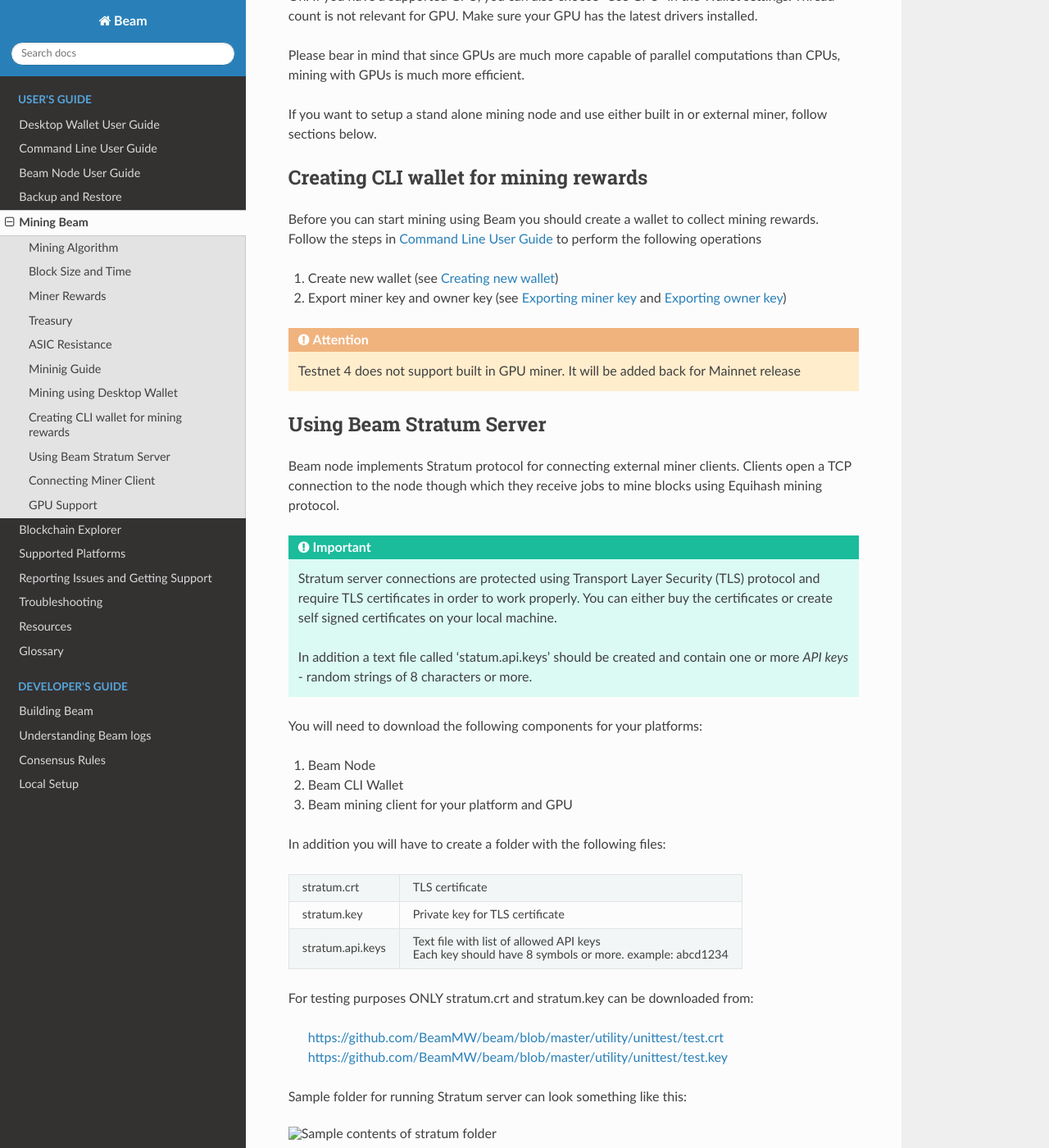
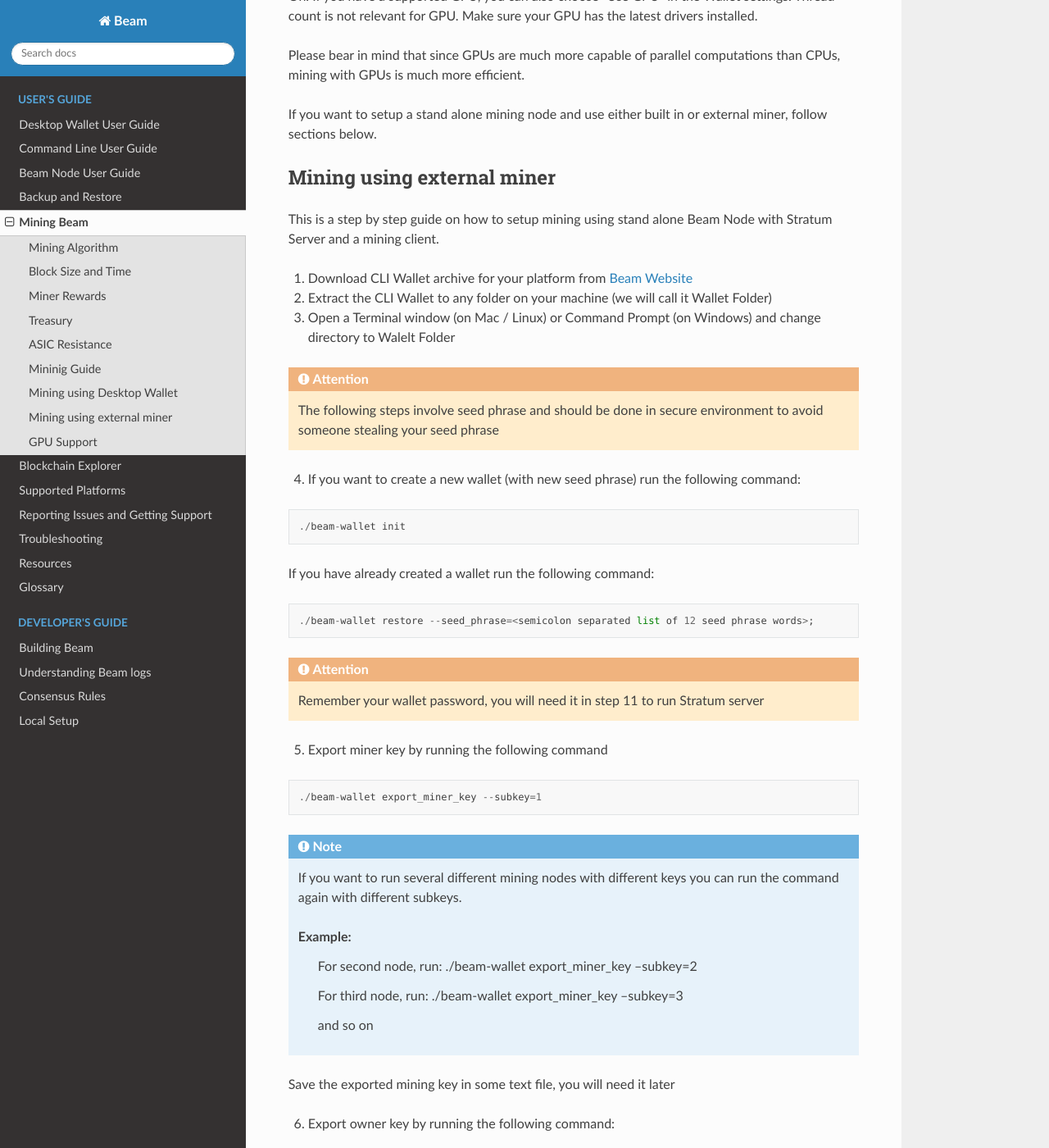
Before and after one commit to BeamMW/beam-docs, a Sphinx documentation site: the page built from source/rtd_pages/user_mining_beam.rst, in a window 1280 px wide and 1400 px high, scrolled down 2215 px. Shown: the whole window at 82% size. Built offline with Sphinx 7.4.7 and the Read the Docs theme 2.0.0, drawn with Linux system fonts in a browser that asks for light colours; the version number could not be read and is left out; some of the changed text lies outside the part shown.

Commit message:
Updated mining guide

```diff
--- a/source/rtd_pages/user_mining_beam.rst
+++ b/source/rtd_pages/user_mining_beam.rst
@@ -59,6 +59,8 @@
 
 To ensure better decentralization, Beam plans to stay ASIC resistance in the first 12-18 months. To achieve this, we plan to perform one or two hard forks – first after approximately 6 months of existence and another one after approximately 12 months. Each hard fork will change the mining algorithm. The exact modifications will be revealed several weeks before the actual hard fork.
 
+
+
 Mininig Guide
 -------------
 
@@ -78,34 +80,94 @@
 
 If you want to setup a stand alone mining node and use either built in or external miner, follow sections below.
 
-Creating CLI wallet for mining rewards
---------------------------------------
-
-Before you can start mining using Beam you should create a wallet to collect mining rewards. Follow the steps in :ref:`command_line_user_guide` to perform the following operations
-
-1. Create new wallet (see :ref:`creating_new_cli_wallet`)
-2. Export miner key and owner key (see :ref:`exporting_miner_key` and :ref:`exporting owner key`)
 
 
-.. attention:: Testnet 4 does not support built in GPU miner. It will be added back for Mainnet release
+Mining using external miner
+---------------------------
 
-Using Beam Stratum Server
--------------------------
+This is a step by step guide on how to setup mining using stand alone Beam Node with Stratum Server and a mining client.
+
+1. Download CLI Wallet archive for your platform from `Beam Website <https://beam.mw/downloads>`_
+
+2. Extract the CLI Wallet to any folder on your machine (we will call it Wallet Folder)
+
+3. Open a Terminal window (on Mac / Linux) or Command Prompt (on Windows) and change directory to Walelt Folder
+
+
+.. attention:: The following steps involve seed phrase and should be done in secure environment to avoid someone stealing your seed phrase
+
+4. If you want to create a new wallet (with new seed phrase) run the following command:
+
+::
+
+	./beam-wallet init
+
+If you have already created a wallet run the following command:
+
+::
+
+	./beam-wallet restore --seed_phrase=<semicolon separated list of 12 seed phrase words>;
+
+.. attention:: Remember your wallet password, you will need it in step 11 to run Stratum server
+
+5. Export miner key by running the following command
+
+::
+
+    ./beam-wallet export_miner_key --subkey=1
+
+.. note:: If you want to run several different mining nodes with different keys you can run the command again with different subkeys.
+
+	Example:
+		For second node, run:
+		./beam-wallet export_miner_key --subkey=2
+
+		For third node, run:
+		./beam-wallet export_miner_key --subkey=3
+
+		and so on
+
+
+Save the exported mining key in some text file, you will need it later
+
+6. Export owner key by running the following command:
+
+::
+
+    ./beam-wallet export_owner_key
+
+Save the exported owner key in some text file, you will need it later
+
+7. Download Beam Node archive for your platform from `Beam Website <https://beam.mw/downloads>`_
+
+8. Extract Beam Node to any folder on your machine (from now on we will call it Node Folder)
+
+9. Create certificate and API key for Stratum server
+
+
+.. note:: If you are only testing you can download the sample certificate and key files from here:
+
+	:download:`Certificate File<stratum/stratum.crt>`
+
+	:download:`Certificate Secret Key File<stratum/stratum.key>`
+
+	:download:`API Keys file <stratum/stratum.api.keys>`
+
+	API Keys file currently contains one key: aaaa1234. You will need to provide it later in the ``--key=aaaa1234`` parameter for miner client.
+
+	You should copy these files to the Beam Node folder (same folder as beam-node binary)
+
+	You can now jump to step 10
+
+.. attention:: For production setup please read the following section carefully
 
 Beam node implements Stratum protocol for connecting external miner clients. Clients open a TCP connection to the node though which they receive jobs to mine blocks using Equihash mining protocol.
 
-.. important:: Stratum server connections are protected using Transport Layer Security (TLS) protocol and require TLS certificates in order to work properly. You can either buy the certificates or create self signed certificates on your local machine.
+Stratum server connections are protected using Transport Layer Security (TLS) protocol and require TLS certificates in order to work properly. You can either buy the certificates or create self signed certificates on your local machine. Instructions on how to do this are outside the scope of this guide. You should receive two files: one for certificate and one with the certificate secret key. For testing purposes you can always use sample files provided in the note above.
 
-	In addition a text file called 'statum.api.keys' should be created and contain one or more *API keys* - random strings of 8 characters or more.
+In addition you should create a file 'stratum.api.keys' which will contain one or more lines. Each line represents one *API key* - random strings of 8 characters or more. You should generate these keys yourself and put each one in new line. These keys are then used by the miner client via --key flag.
 
-
-You will need to download the following components for your platforms:
-
-1. Beam Node
-2. Beam CLI Wallet
-3. Beam mining client for your platform and GPU
-
-In addition you will have to create a folder with the following files:
+As a result you will have three files:
 
 +-------------------------+----------------------------------------------------------------------------------+
 | stratum.crt             | TLS certificate                                                                  |
@@ -117,21 +179,32 @@
 |                         | Each key should have 8 symbols or more. example: abcd1234                        |
 +-------------------------+----------------------------------------------------------------------------------+
 
+All three files should be copied into the same folder. The path to this folder will be provided via --stratum_secrets_folder parameter. By default the path points to the same folder as the node binary.
 
-For testing purposes ONLY stratum.crt and stratum.key can be downloaded from:
-
-	https://github.com/BeamMW/beam/blob/master/utility/unittest/test.crt
-	https://github.com/BeamMW/beam/blob/master/utility/unittest/test.key
-
-
-
-Sample folder for running Stratum server can look something like this:
+At this point Node Folder should look something like this:
 
 .. figure:: images/stratum_folder.png
    :alt: Sample contents of stratum folder
 
+10. Open a Terminal window (on Mac / Linux) or Command Prompt (on Windows) and change directory to Node Folder
 
-To run Beam Node with Stratum server you are required to provide the following parameters:
+11. Run Beam Node with stratum server using the following command:
+
+::
+
+	./beam-node
+		--port=10001
+		--peer=3.0.115.1:8100
+		--stratum_port=10002
+		--stratum_secrets_path=.
+		--key_mine=<mining key you got in step 5 >
+		--key_owner=<owner key you got in step 6>
+		--pass=<your wallet password (not seed phrase) >
+
+
+.. note:: Parameters in the example above are good for testing. You can always change them if necessary. You can also change the beam-node.cfg file and set all these parameters there instead of the command line.
+
+The following table describes all parameters in more details
 
 +-------------------------+----------------------------------------------------------------------------------------------------------+
 |**Parameter**            | **Description & Example**                                                                                |
@@ -149,6 +222,10 @@
 |                         |    --stratum_port=10002                                                                                  |
 +-------------------------+----------------------------------------------------------------------------------------------------------+
 | peer                    | Comma separated list of peer ip:port (must have at least one peer)                                       |
+|                         |                                                                                                          |
+|                         | Peer should be a machine on the network you want to connect to (for example Testnet 4)                   |
+|                         |                                                                                                          |
+|                         | List of peers is published on the downloads page at https://beam.mw/downloads                            |
 |                         |                                                                                                          |
 |                         | .. code-block:: bash                                                                                     |
 |                         |                                                                                                          |
@@ -180,24 +257,31 @@
 +-------------------------+----------------------------------------------------------------------------------------------------------+
 
 
-Example command line. Please substitute your parameters
+12. Downloads miner client archive for your GPU and platform from `Beam Website <https://beam.mw/downloads>`_
+
+Beam provides two mining clients for Equihash 150,5 with data path change: one for OpenCL and one for CUDA
+
+.. attention:: Only OpenCL mining client is currently available in Testnet 4
+
+.. note:: Mining clients are only supported on Linux and Windows platforms
+
+
+13. Extract miner client to a folder on your mining machine (from now on we wil call it Miner Folder)
+
+14. Open a Terminal window (on Mac / Linux) or Command Prompt (on Windows) and change directory to Miner Folder
+
+15. Run the following command (example on Windows):
 
 ::
 
-	./beam-node --port=<node port> --peer=<ip:port of the peer node --stratum_port=<port stratum server will listen to> --stratum_secrets_path=<folder with stratum key files> --key_mine=<miner key exported by wallet> --key_owner=<owner key exported by wallet> --pass=<wallet password>
+	 beamMiner.exe --server 127.0.0.1:10002 --key aaaa1234
 
-Connecting Miner Client
------------------------
+If your node runs on different machine than the miner, change IP address above to the IP of the node machine
 
-Beam provides two mining clients for Equihash 150,5 with data path change: one for OpenCL and one for CUDA
+If you have set a different API key than 'aaa1234' from the example set your key in the --key parameter.
 
-.. attention:: Only OpenCL mining client will be available in Testnet 4
 
-.. note:: Mining clients are only supported on Linux and Windows platforms
-
-Miner clients are available for download from Beam download page.
-
-After extracting the client on a machine with supported GPU run the following parameter:
+Detailed explanation about mining client parameters is provided in the table below:
 
 +-------------------------+----------------------------------------------------------------------------------------------------------+
 |**Parameter**            | **Description & Example**                                                                                |
@@ -224,21 +308,48 @@
 |                         |    --devices 0                                                                                           |
 +-------------------------+----------------------------------------------------------------------------------------------------------+
 
-Example command line:
 
-::
+Your mining should start now.
 
-	beamMiner.exe --server <ip and port of *stratum* server> --key <API key for the stratum server> --devices <id of the GPU device, if the flag not specified client will try to mine on all devices>
 
+To see your mining rewards use one of two options below:
+
+1. Run Beam Desktop Wallet with the same seed phrase using built in node.
+
+2. Run either CLI or Desktop wallet and connect it to *Your* node which was started with your owner key parameter (via --key_owner flag). It could be the same node as the miner, or another node - as long as it has your owner key
+
+.. warning:: You will NOT be able to see your mining rewards if you connect to a node which does not know your owner key.
 
 
 GPU Support
 -----------
 
+Here are some performance stats reported by our community
+
 OpenCL Miner
 
-+----------------+-----------------+----------------------------------------------------------------+
-| **GPU**        | **Supported**   | **Reported Sol/s rate**                                        |
-+----------------+-----------------+----------------------------------------------------------------+
-|                |                 |                                                                |
-+----------------+-----------------+----------------------------------------------------------------+
++--------------------+-----------------+----------------------------------------------------------------+
+| **GPU**            | **Supported**   | **Reported Sol/s rate**                                        |
++--------------------+-----------------+----------------------------------------------------------------+
+| AMD RX560          |   Yes           | ~4                                                             |
++--------------------+-----------------+----------------------------------------------------------------+
+| AMD RX570          |   Yes           | ~7-8                                                           |
++--------------------+-----------------+----------------------------------------------------------------+
+| AMD RX580          |   Yes           | ~8-9                                                           |
++--------------------+-----------------+----------------------------------------------------------------+
+| nVidia GTX 1066    |   Yes           | ~5.25                                                          |
++--------------------+-----------------+----------------------------------------------------------------+
+| nVidia GTX 1060 6Gb|   Yes           | ~5                                                             |
++--------------------+-----------------+----------------------------------------------------------------+
+| nVidia GTX 1070    |   Yes           | ~7                                                             |
++--------------------+-----------------+----------------------------------------------------------------+
+| nVidia GTX 1080    |   Yes           | ~8-9                                                           |
++--------------------+-----------------+----------------------------------------------------------------+
+| nVidia GTX 1080Ti  |   Yes           | ~10-11                                                         |
++--------------------+-----------------+----------------------------------------------------------------+
+| nVidia GTX 2080    |   Yes           | ~10-11                                                         |
++--------------------+-----------------+----------------------------------------------------------------+
+
+CUDA Miner
+
+.. note:: CUDA Mining client is still in development.
```
Also changed, not shown: 3 other files.
